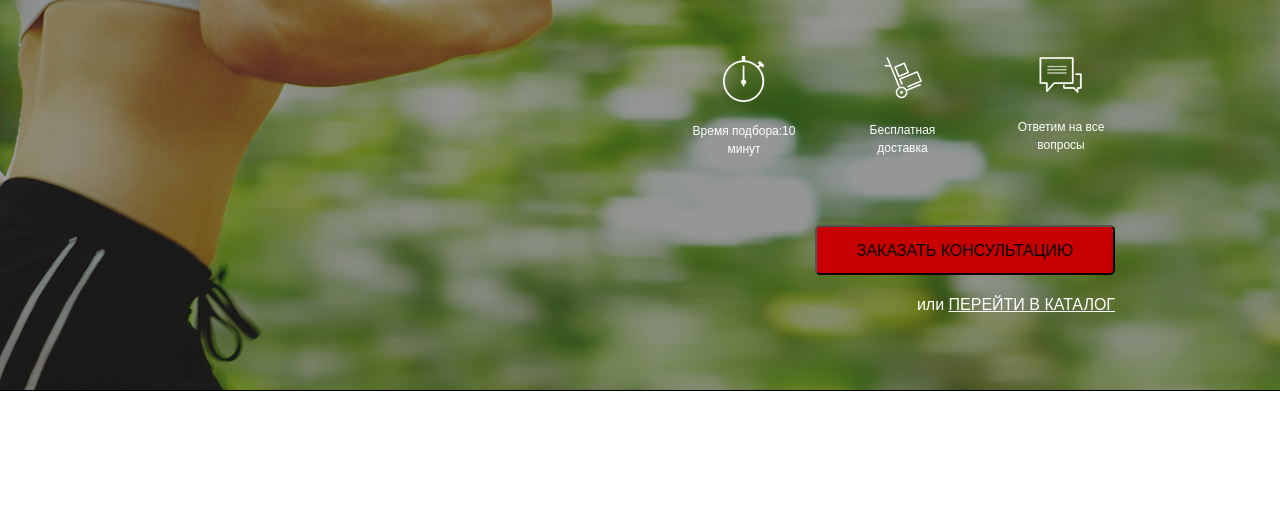
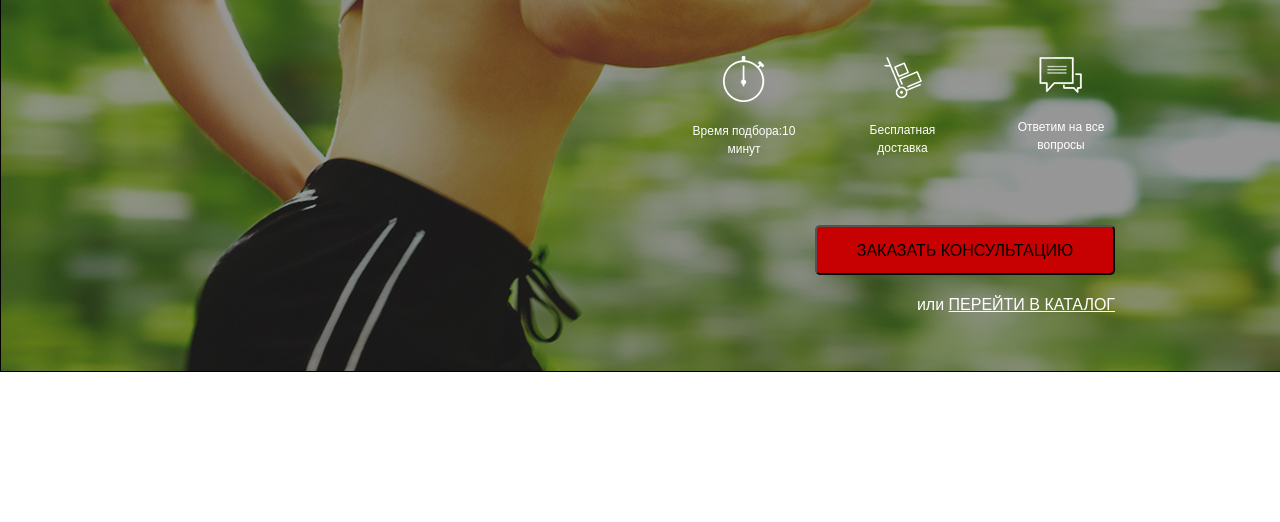
Before and after one commit to LostPeril/Pulse, a website: page src/index.html in a window 1280 px wide. Shown: the part 278-800 px from the top of the page. Drawn offline with Linux system fonts and the light colour scheme.

Commit message:
first block

```diff
--- a/src/sass/blocks/_promo.scss
+++ b/src/sass/blocks/_promo.scss
@@ -1,7 +1,7 @@
 .promo {
     min-height: 650px;
-    padding: 21px 0 93px 0;
-    background:  center no-repeat url(../../img/main.jpg) ;
+    padding: 21px 0 55px 0;
+    background: no-repeat url(../../img/main.jpg) ;
     &__wrapper{
         display: flex;
         flex-direction: column;
```
Also changed, not shown: src/css/style.min.css.
